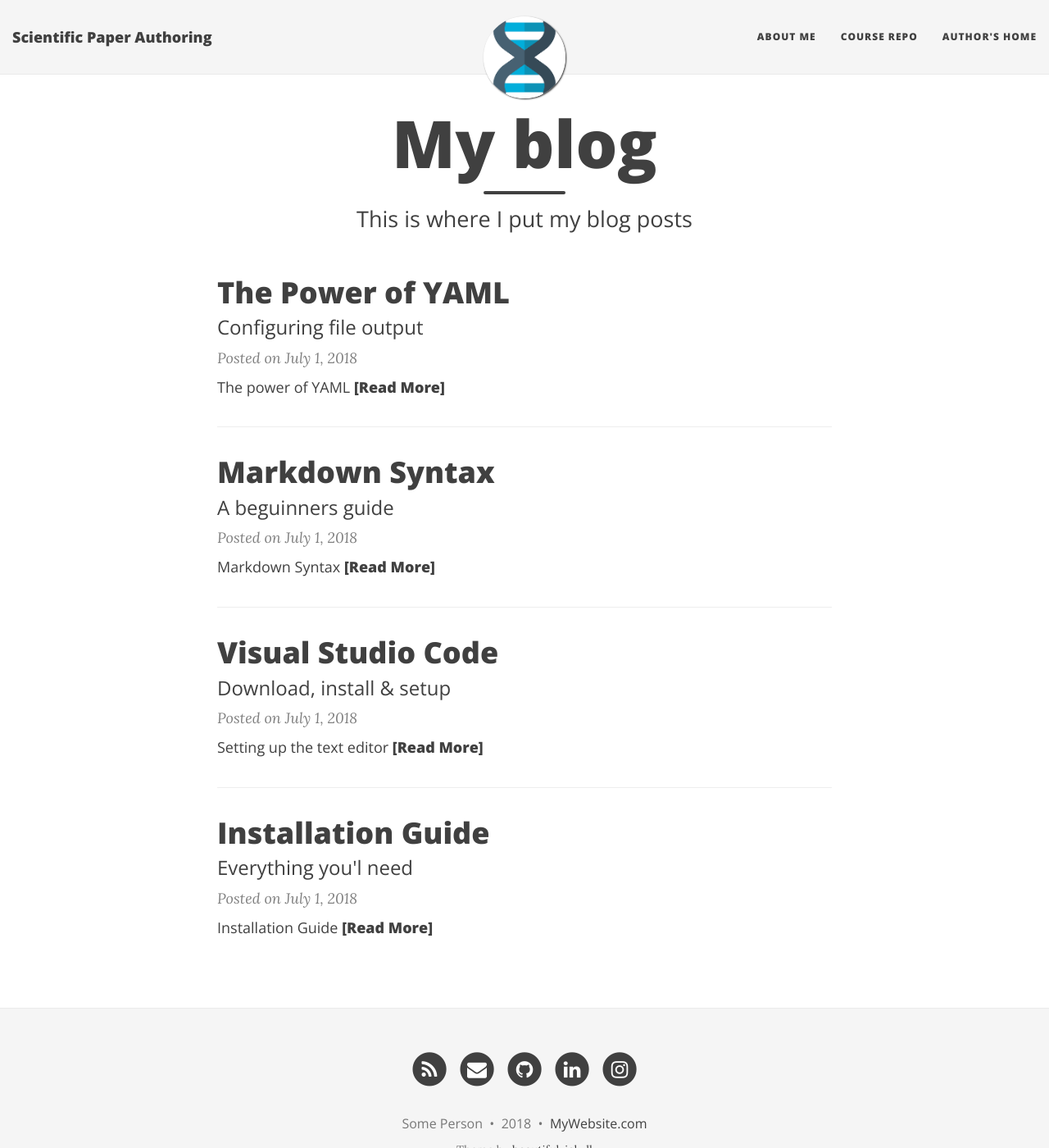
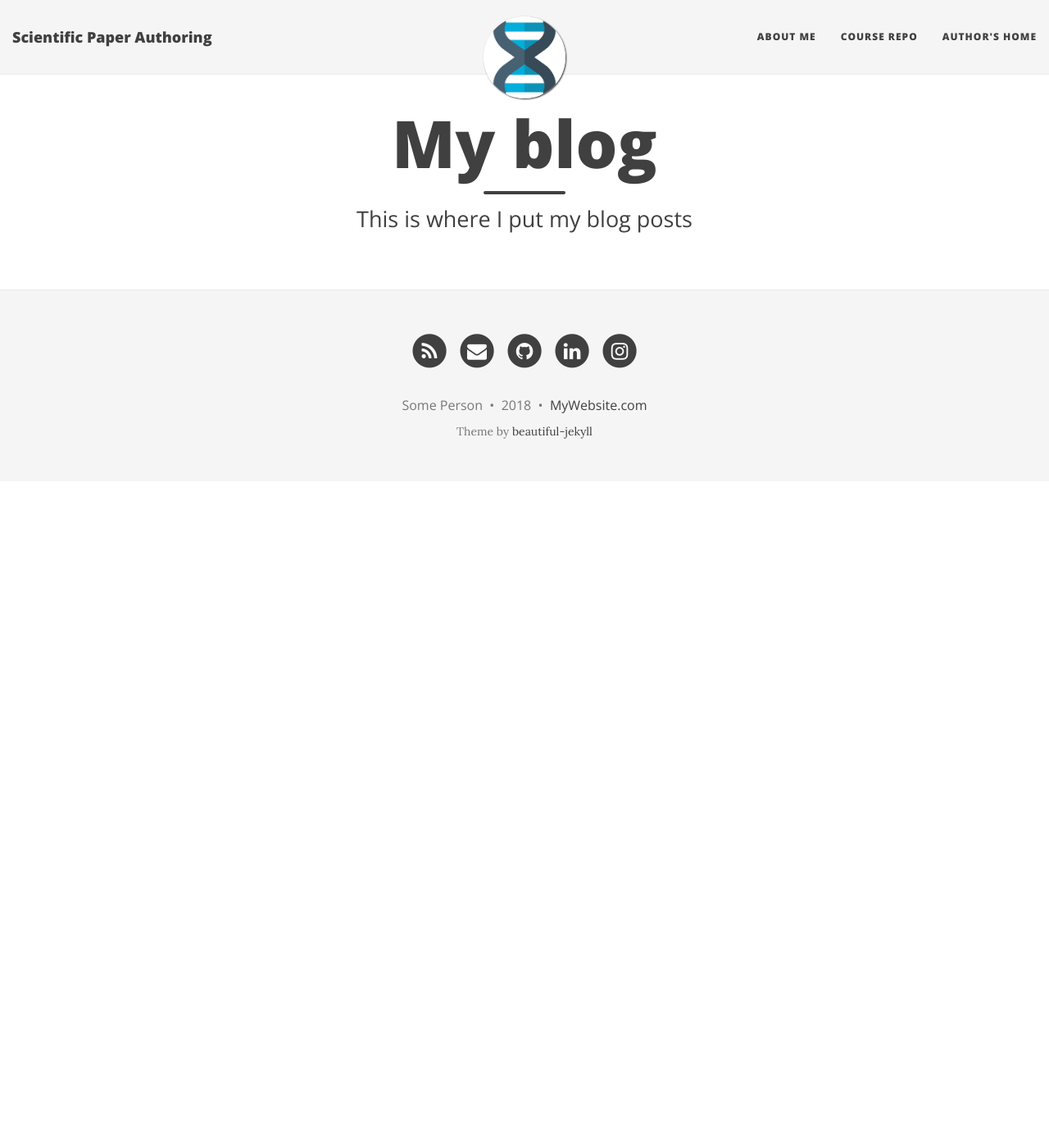
Before and after one commit to AlanRynne/Scientific-Paper-Tutorial, a Jekyll site: the page built from blog/index.html, in a window 1280 px wide and 1400 px high. Shown: the whole window at 82% size. Built offline with Jekyll 4.4.1, drawn with Linux system fonts in a browser that asks for light colours; nearby versions of some CDN libraries; the list of posts is cut into pages by our own code.

Commit message:
Blog relocate

```diff
--- a/_config.yml
+++ b/_config.yml
@@ -147,7 +147,7 @@
 highlighter: rouge
 permalink: /:year-:month-:day-:title/
 paginate: 5
-paginate_path: "/blog/page:num/"
+paginate_path: "/page:num/"
 
 kramdown:
   input: GFM
--- a/blog/index.html
+++ b/blog/index.html
@@ -4,69 +4,3 @@
 subtitle: This is where I put my blog posts
 use-site-title: true
 ---
-
-<div class="posts-list">
-  {% for post in paginator.posts %}
-  <article class="post-preview">
-    <a href="{{ post.url | prepend: site.baseurl }}">
-	  <h2 class="post-title">{{ post.title }}</h2>
-
-	  {% if post.subtitle %}
-	  <h3 class="post-subtitle">
-	    {{ post.subtitle }}
-	  </h3>
-	  {% endif %}
-    </a>
-
-    <p class="post-meta">
-      Posted on {{ post.date | date: "%B %-d, %Y" }}
-    </p>
-
-    <div class="post-entry-container">
-      {% if post.image %}
-      <div class="post-image">
-        <a href="{{ post.url | prepend: site.baseurl }}">
-          <img src="{{ post.image }}">
-        </a>
-      </div>
-      {% endif %}
-      <div class="post-entry">
-        {{ post.excerpt | strip_html | xml_escape | truncatewords: site.excerpt_length }}
-        {% assign excerpt_word_count = post.excerpt | number_of_words %}
-        {% if post.content != post.excerpt or excerpt_word_count > site.excerpt_length %}
-          <a href="{{ post.url | prepend: site.baseurl }}" class="post-read-more">[Read&nbsp;More]</a>
-        {% endif %}
-      </div>
-    </div>
-
-    {% if post.tags.size > 0 %}
-    <div class="blog-tags">
-      Tags:
-      {% if site.link-tags %}
-      {% for tag in post.tags %}
-      <a href="{{ site.baseurl }}/tags#{{- tag -}}">{{- tag -}}</a>
-      {% endfor %}
-      {% else %}
-        {{ post.tags | join: ", " }}
-      {% endif %}
-    </div>
-    {% endif %}
-
-   </article>
-  {% endfor %}
-</div>
-
-{% if paginator.total_pages > 1 %}
-<ul class="pager main-pager">
-  {% if paginator.previous_page %}
-  <li class="previous">
-    <a href="{{ paginator.previous_page_path | prepend: site.baseurl | replace: '//', '/' }}">&larr; Newer Posts</a>
-  </li>
-  {% endif %}
-  {% if paginator.next_page %}
-  <li class="next">
-    <a href="{{ paginator.next_page_path | prepend: site.baseurl | replace: '//', '/' }}">Older Posts &rarr;</a>
-  </li>
-  {% endif %}
-</ul>
-{% endif %}
```
